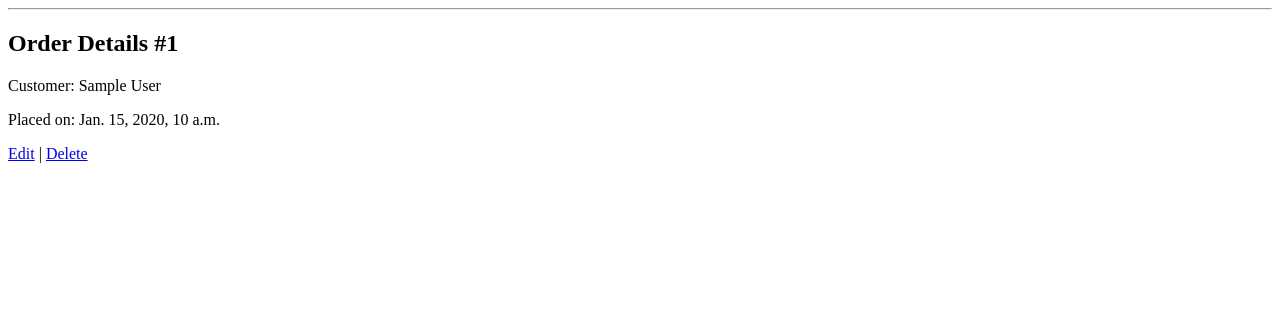
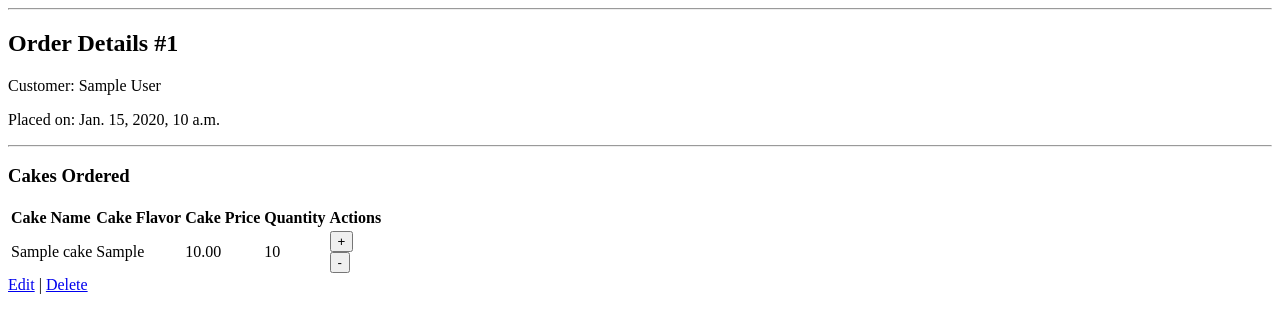
Before and after one commit to priya-aswani-7/bakery, a Django app: template main_app/templates/orders/order_detail.html in a window 1280 px wide. Shown: the part 86-419 px from the top of the page. Run offline with Django 5.2, Linux system fonts and the light colour scheme; the template is opened without the code that fills it: values that come from a table or form of the project are taken from there, others are empty; tables that the repository leaves empty hold one stand-in row (values such as "Sample post").

Commit message:
Display cakes ordered for an order

```diff
--- a/main_app/templates/orders/order_detail.html
+++ b/main_app/templates/orders/order_detail.html
@@ -4,6 +4,41 @@
 <p>Customer: {{order.customer.name}}</p>
 <p>Placed on: {{order.order_date}}</p>
 
+<hr>
+<h3>Cakes Ordered</h3>
+{% if order_items %}
+<table style="text-align: left;">
+    <tr>
+        <th>Cake Name</th>
+        <th>Cake Flavor</th>
+        <th>Cake Price</th>
+        <th>Quantity</th>
+        <th>Actions</th>
+    </tr>
+
+    {% for order_item in order_items %}
+    <tr>
+        <td>{{order_item.cake.name}}</td>
+        <td>{{order_item.cake.flavor}}</td>
+        <td>{{order_item.cake.price}}</td>
+        <td>{{order_item.quantity}}</td>
+        <td>
+            <form action="" method="POST">
+                {% csrf_token %}
+                <button type="submit">+</button>
+            </form>
+            <form action="" method="POST">
+                {% csrf_token %}
+                <button type="submit">-</button>
+            </form>
+        </td>
+    </tr>
+    {% endfor %}
+</table>
+{% else %}
+<p>There are no items in this order</p>
+{% endif %}
+
 <a href="{% url 'order_update' order.pk %}">Edit</a> |
 <a href="{% url 'order_delete' order.pk %}">Delete</a>
 {% endblock %}
```
